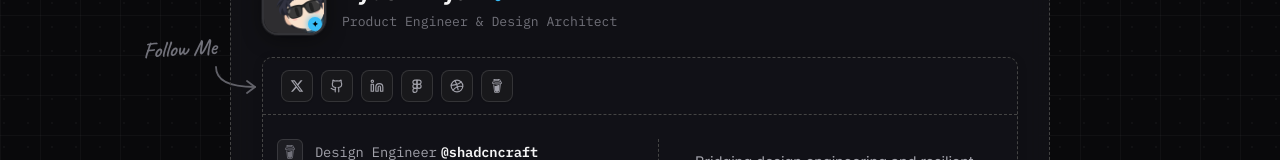
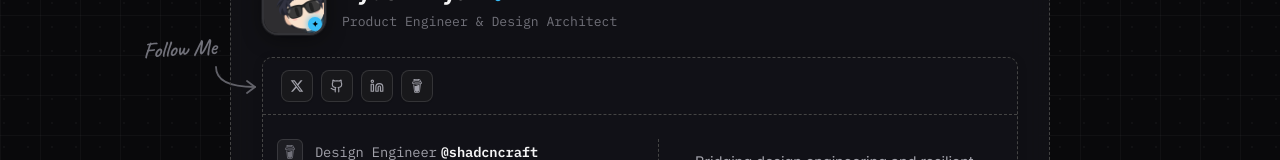
Before and after one commit to ayusharyaneth/Ayush, a React (Vite) app: page / in a window 1280 px wide. Shown: the part 145-305 px from the top of the page. Built offline with nearby package versions, Linux system fonts and the light colour scheme.

Commit message:
Auto sync portfolio: 2026-10-15 01:57:13

```diff
--- a/src/components/ContactSection.jsx
+++ b/src/components/ContactSection.jsx
@@ -5,7 +5,6 @@ import {
   TwitterIcon,
   GithubIcon,
   LinkedinIcon,
-  FigmaIcon,
   BuyMeACoffeeIcon
 } from './Icons';
 import { sound } from '../utils/soundEffects';
@@ -78,7 +77,6 @@ export default function ContactSection({
     { name: 'X / Twitter', icon: TwitterIcon, url: personal?.chanhCard?.socials?.twitter || 'https://x.com' },
     { name: 'GitHub', icon: GithubIcon, url: personal?.chanhCard?.socials?.github || 'https://github.com' },
     { name: 'LinkedIn', icon: LinkedinIcon, url: personal?.chanhCard?.socials?.linkedin || 'https://linkedin.com' },
-    { name: 'Figma', icon: FigmaIcon, url: personal?.chanhCard?.socials?.figma || 'https://figma.com/@ayusharyan' },
     { name: 'Buy Me a Coffee', icon: BuyMeACoffeeIcon, url: personal?.chanhCard?.socials?.buymeacoffee || 'https://buymeacoffee.com/ayusharyan' }
   ];
 
--- a/src/components/HeroSection.jsx
+++ b/src/components/HeroSection.jsx
@@ -11,8 +11,6 @@ import {
   TwitterIcon,
   GithubIcon,
   LinkedinIcon,
-  FigmaIcon,
-  DribbbleIcon,
   BuyMeACoffeeIcon
 } from './Icons';
 import { sound } from '../utils/soundEffects';
@@ -100,8 +98,6 @@ export default function HeroSection({ personal, onCopyEmail }) {
       twitter: 'https://x.com',
       github: 'https://github.com',
       linkedin: 'https://linkedin.com',
-      figma: 'https://figma.com/@ayusharyan',
-      dribbble: 'https://dribbble.com/ayusharyan',
       buymeacoffee: 'https://buymeacoffee.com/ayusharyan'
     }
   };
@@ -110,8 +106,6 @@ export default function HeroSection({ personal, onCopyEmail }) {
     { name: 'X / Twitter', icon: TwitterIcon, url: chanh.socials?.twitter || 'https://x.com' },
     { name: 'GitHub', icon: GithubIcon, url: chanh.socials?.github || 'https://github.com' },
     { name: 'LinkedIn', icon: LinkedinIcon, url: chanh.socials?.linkedin || 'https://linkedin.com' },
-    { name: 'Figma', icon: FigmaIcon, url: chanh.socials?.figma || 'https://figma.com/@ayusharyan' },
-    { name: 'Dribbble', icon: DribbbleIcon, url: chanh.socials?.dribbble || 'https://dribbble.com/ayusharyan' },
     { name: 'Buy Me a Coffee', icon: BuyMeACoffeeIcon, url: chanh.socials?.buymeacoffee || 'https://buymeacoffee.com/ayusharyan' }
   ];
 
--- a/src/components/Icons.jsx
+++ b/src/components/Icons.jsx
@@ -59,57 +59,6 @@ export function LinkedinIcon({ size = 16, className = '', style = {}, ...props }
   );
 }
 
-
-
-
-
-export function FigmaIcon({ size = 16, className = '', style = {}, ...props }) {
-  return (
-    <svg
-      width={size}
-      height={size}
-      viewBox="0 0 24 24"
-      fill="none"
-      stroke="currentColor"
-      strokeWidth="2"
-      strokeLinecap="round"
-      strokeLinejoin="round"
-      className={className}
-      style={{ display: 'inline-block', verticalAlign: 'middle', ...style }}
-      {...props}
-    >
-      <path d="M5 5.5A3.5 3.5 0 0 1 8.5 2H12v7H8.5A3.5 3.5 0 0 1 5 5.5z" />
-      <path d="M12 2h3.5a3.5 3.5 0 1 1 0 7H12V2z" />
-      <path d="M12 12.5a3.5 3.5 0 1 1 7 0 3.5 3.5 0 1 1-7 0z" />
-      <path d="M5 19.5A3.5 3.5 0 0 1 8.5 16H12v3.5a3.5 3.5 0 1 1-7 0z" />
-      <path d="M5 12.5A3.5 3.5 0 0 1 8.5 9H12v7H8.5A3.5 3.5 0 0 1 5 12.5z" />
-    </svg>
-  );
-}
-
-export function DribbbleIcon({ size = 16, className = '', style = {}, ...props }) {
-  return (
-    <svg
-      width={size}
-      height={size}
-      viewBox="0 0 24 24"
-      fill="none"
-      stroke="currentColor"
-      strokeWidth="2"
-      strokeLinecap="round"
-      strokeLinejoin="round"
-      className={className}
-      style={{ display: 'inline-block', verticalAlign: 'middle', ...style }}
-      {...props}
-    >
-      <circle cx="12" cy="12" r="10" />
-      <path d="M19.13 5.09C15.22 9.14 10 10.44 2.25 10.94" />
-      <path d="M21.75 12.84c-6.62-1.41-12.14 1-16.38 6.32" />
-      <path d="M8.5 2.5c2.4 4.5 4.3 9.7 5.5 16" />
-    </svg>
-  );
-}
-
 export function BuyMeACoffeeIcon({ size = 15, className = '', style = {}, ...props }) {
   return (
     <svg
--- a/src/data/portfolioData.js
+++ b/src/data/portfolioData.js
@@ -38,8 +38,6 @@ export const portfolioData = {
         twitter: "https://x.com",
         github: "https://github.com",
         linkedin: "https://linkedin.com",
-        figma: "https://figma.com/@ayusharyan",
-        dribbble: "https://dribbble.com/ayusharyan",
         buymeacoffee: "https://buymeacoffee.com/ayusharyan",
         producthunt: "https://www.producthunt.com/@ayusharyan"
       }
```
